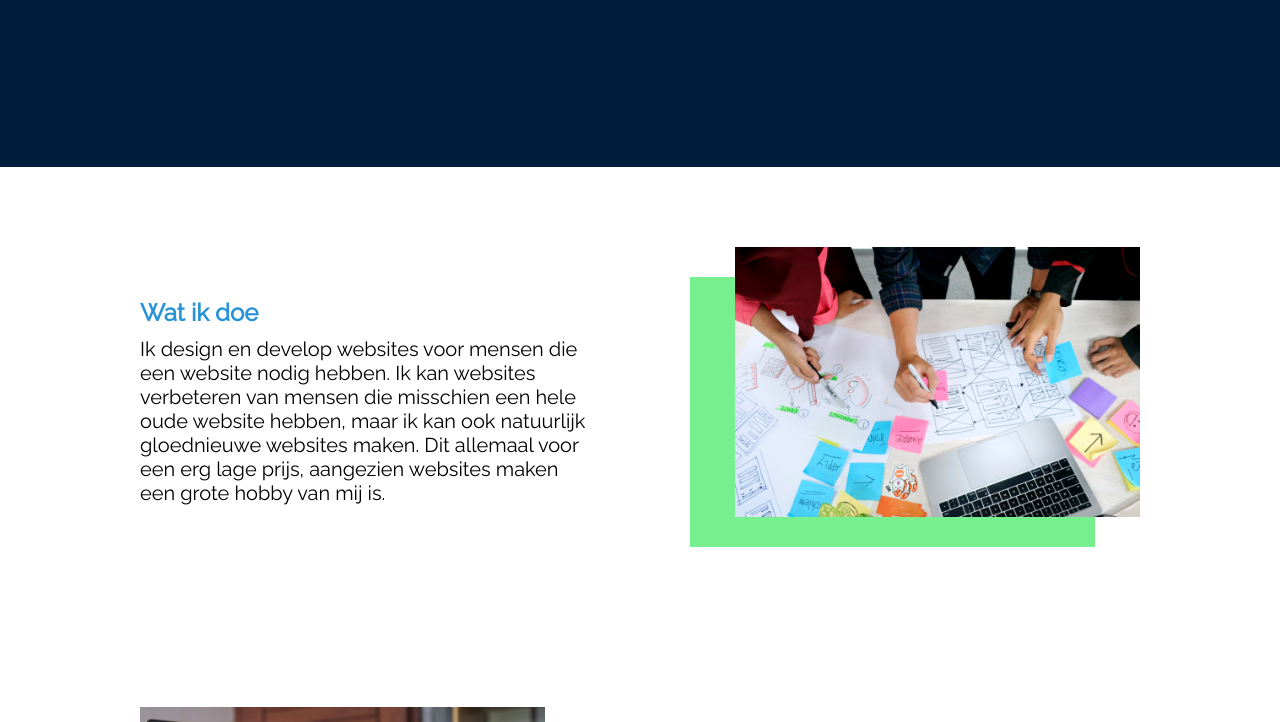
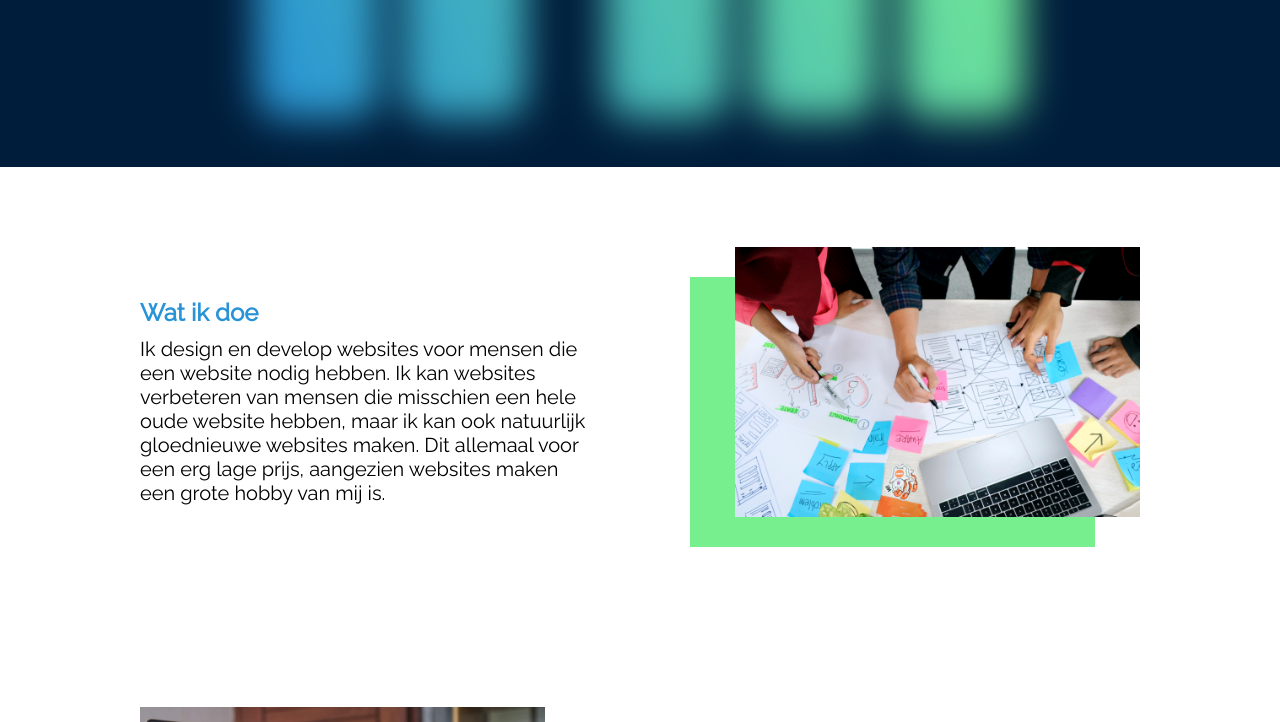
Before and after one commit to TigoXL/kroesweb, a plain HTML site: page index.html in a window 1280 px wide. Shown: the part 435-1157 px from the top of the page. Drawn offline with Linux system fonts and the light colour scheme; the site is published under a folder, as on GitHub Pages, so addresses that start at the root find nothing.

Commit message:
Background fix
Background image liet niet zien

```diff
--- a/style.css
+++ b/style.css
@@ -129,7 +129,7 @@ footer a:focus {
 /* background */
 
 body {
-  background-image: url(/Images/Logos/KWGradient.png);
+  background-image: url('./Images/Logos/KWGradient.png');
   background-size: 60vw;
   background-color: #001E3C;
   background-repeat: no-repeat;
```
